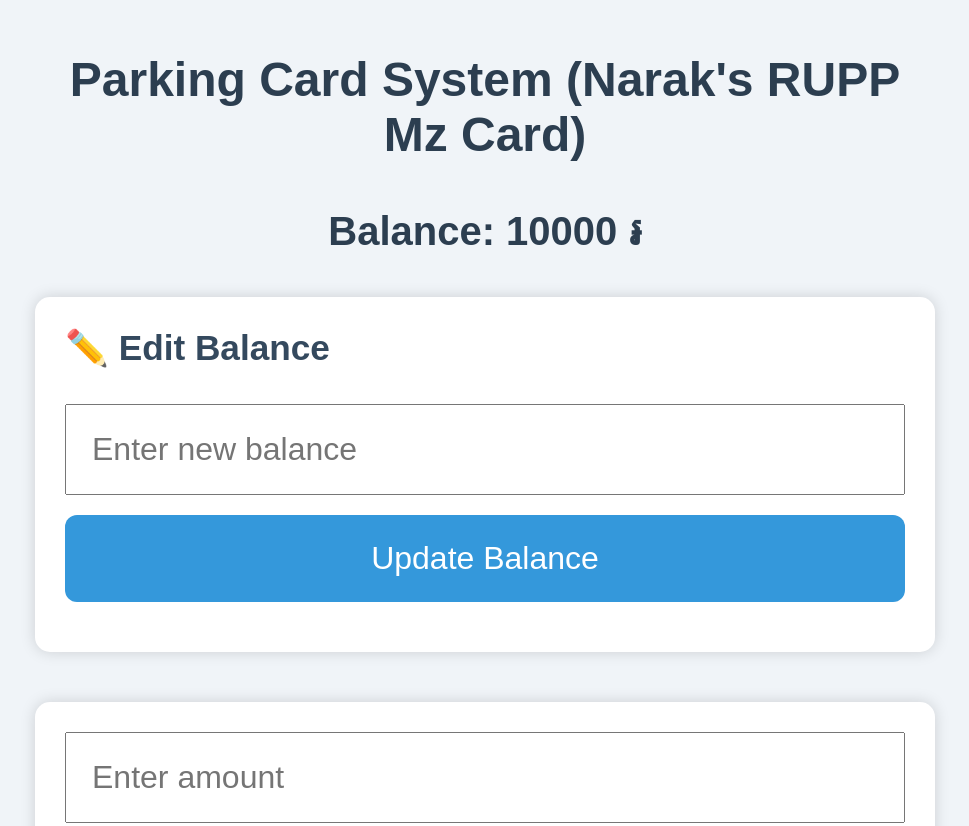
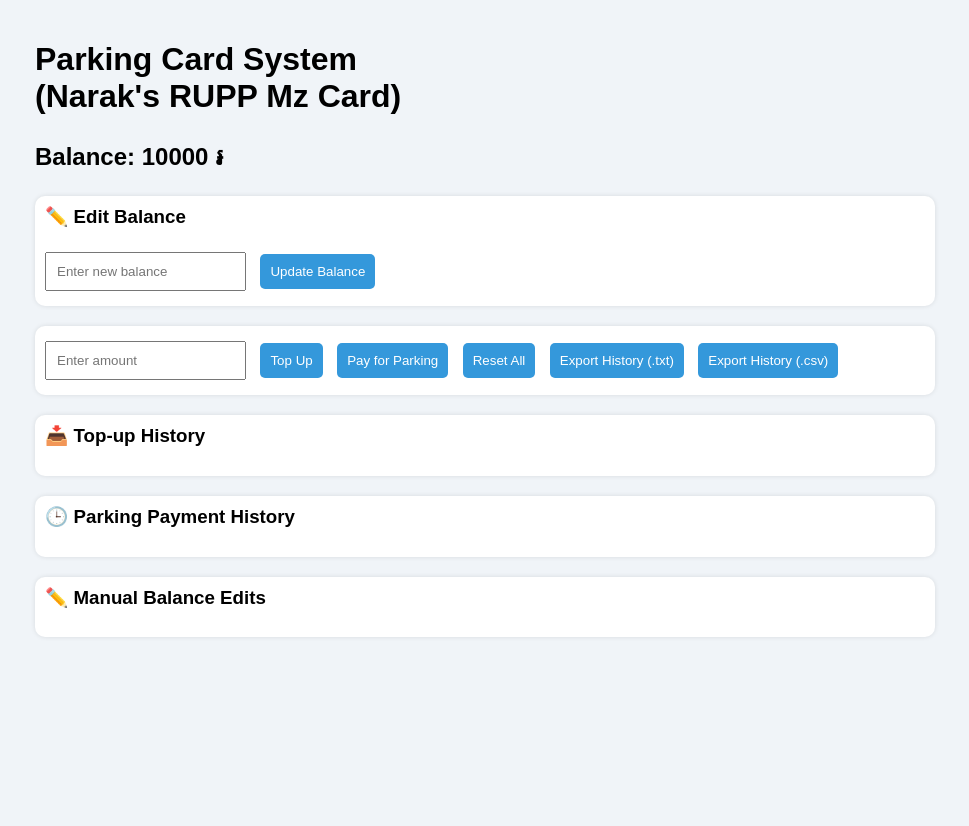
Before and after one commit to NaratOuk/Parking-Card-Balance, a plain HTML site: page index.html in a window 1280 px wide. Shown: the top 826 px of the page, without its empty margins (155-1124 px from the left). After the commit the page ends 800 px from the top, so only its background shows below. Drawn offline with Linux system fonts and the light colour scheme.

Commit message:
Update index.html

```diff
--- a/index.html
+++ b/index.html
@@ -3,20 +3,22 @@
 <head>
   <meta charset="UTF-8">
   <title>Parking Card Balance</title>
-  <link rel="stylesheet" href="style.css">
+  <link rel="stylesheet" href="Parking_card_balance.css">
 </head>
 <body>
 
-  <h1> Parking Card System (Narak's RUPP Mz Card)</h1>
+  <h1> Parking Card System <br>(Narak's RUPP Mz Card)</h1>
 
   <h2><p>Balance: <span id="balance">10000</span> ៛</p></h2>
+
 
   <div class="section">
     <h3>✏️ Edit Balance</h3>
     <input type="number" id="edit-balance" placeholder="Enter new balance">
     <button onclick="setBalance()">Update Balance</button>
   </div>
-<div class="section">
+
+  <div class="section flex-group">
     <input type="number" id="amount" placeholder="Enter amount" step="0.01">
     <button onclick="topUp()">Top Up</button>
     <button onclick="deduct()">Pay for Parking</button>
```
Lines whose indentation alone changed are shown as unchanged.
